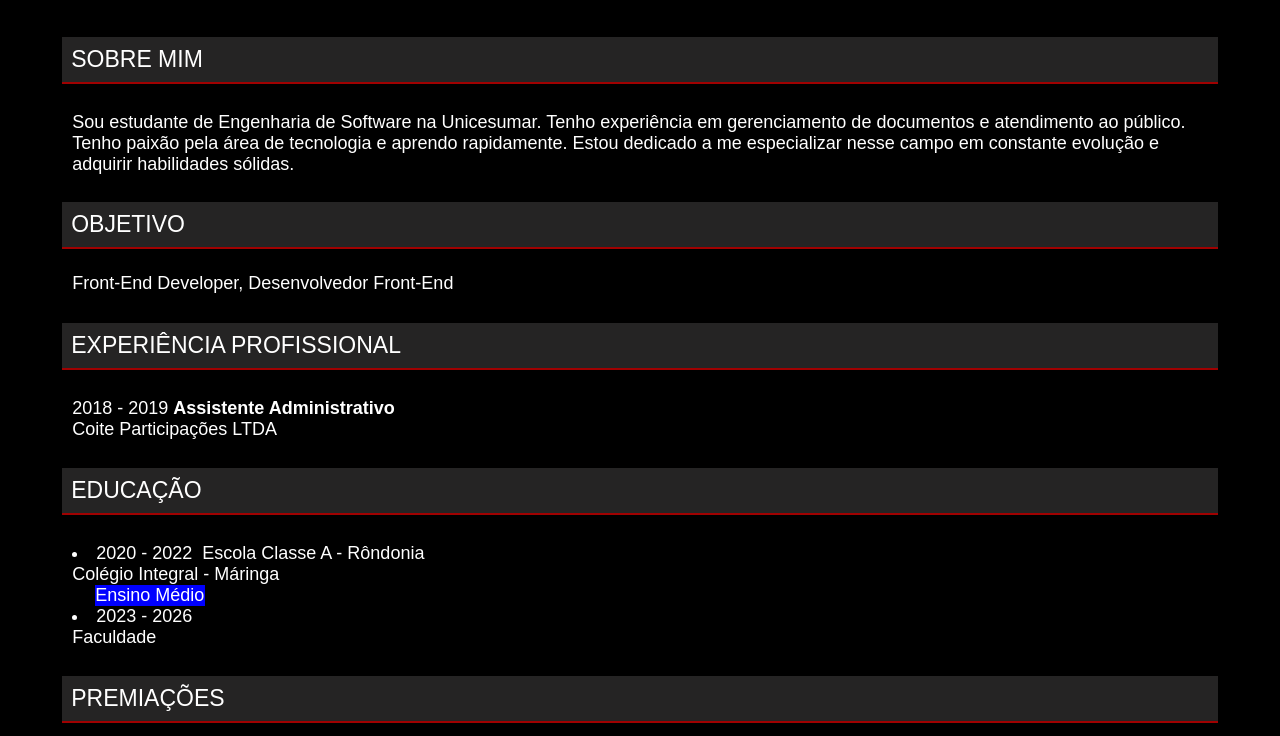
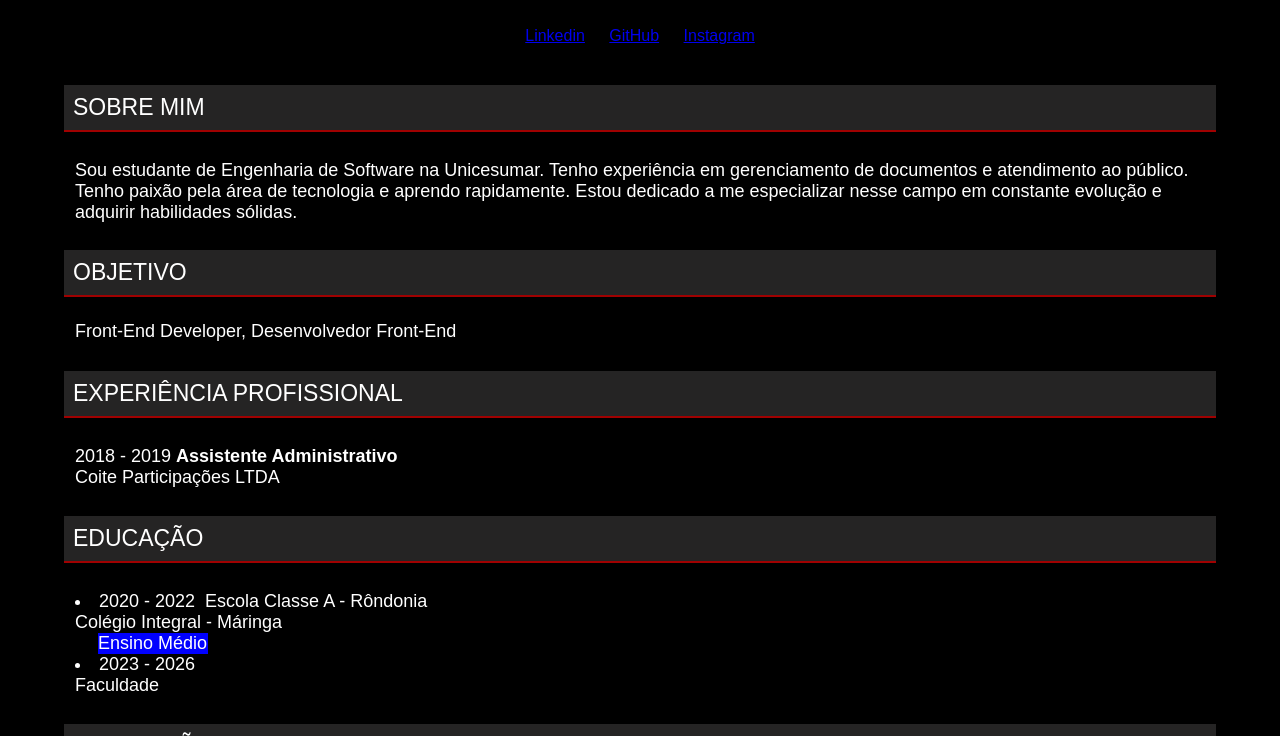
Before and after one commit to Lauro-N3ves/Curriculo-Lauro-HTML, a plain HTML site: page index.html in a window 1280 px wide. Shown: the part 110-846 px from the top of the page. Drawn offline with Linux system fonts and the light colour scheme.

Commit message:
feat: add contacts

```diff
--- a/index.html
+++ b/index.html
@@ -13,6 +13,12 @@
     <h1 class="nome">Lauro Lauri das Neves Neto</h1>
 
     <p class="info">Brasileiro, solteiro, 19 anos.</p>
+
+    <ul class="contact">
+        <li><a href="https://www.linkedin.com/in/lauro-neves-/" target="_blank">Linkedin</a></li>
+        <li><a href="https://github.com/Lauro-N3ves" target="_blank">GitHub</a></li>
+        <li><a href="https://www.instagram.com/lauro.neves_/" target="_blank">Instagram</a></li>
+    </ul>
 
     <h2 class="topicos">SOBRE MIM</h2>
     <p class="description"> Sou estudante de Engenharia de Software na Unicesumar. Tenho experiência em gerenciamento de documentos e atendimento ao público. Tenho paixão pela área de tecnologia e aprendo rapidamente. Estou dedicado a me especializar nesse campo em constante evolução e adquirir habilidades sólidas. </p>
@@ -41,6 +47,7 @@
     <h2 class="topicos">ESTUDOS ADICIONAIS</h2>
     <p class="description">2023 - <b>Lógica de Programação</b> <br> Curso em Video</p>
     <p class="description">2024 - <b>Estudando Desenvolvimento Front-End</b> <br> Udemy</p>
+    <p class="description">Inglês - Intermediário</p>
 
 
 
--- a/style.css
+++ b/style.css
@@ -3,37 +3,50 @@ body{
     background-color:black ;
     color: white;
     font-weight:normal;
+    width: 90%;
+    margin: auto;
     .nome{
         background-color: #717171;
         text-align: center;
         border-bottom: 2px solid white ;
         width: 70%;
-        margin-left: auto;
-        margin-right: auto;
+        margin: auto;
         margin-bottom: 0px;
         margin-top: 30px;
         padding:5px;
     }
     .info{
         text-align: center;
+        margin-left: auto;
+        margin-right: auto;
         margin-top: 10px;
-        margin-bottom: 40px;
+        margin-bottom: 20px;
     }
     .topicos{
         background-color: #6e6b6b57;
-        width: 90%;
         padding: 9px;
-        margin-left: auto;
-        margin-right: auto;
         font-size:23px;
         font-weight: normal;
         border-bottom: 2px solid #a00101;
     }
     .description{
         font-size: 18px;
-        margin-left: auto;
-        margin-right: auto;
-        width: 90%;
         padding: 9px 9px 9px 11px;
     }
+    .contact{
+        text-align: center;
+        list-style: none;
+        padding: 0;
+        margin-bottom: 30px;
+
+    }
+    .contact li{
+        display: inline-block;
+    }
+    .contact a{
+        padding: 10px;
+        display: inline-block;
+
+
+    }
 }
```
